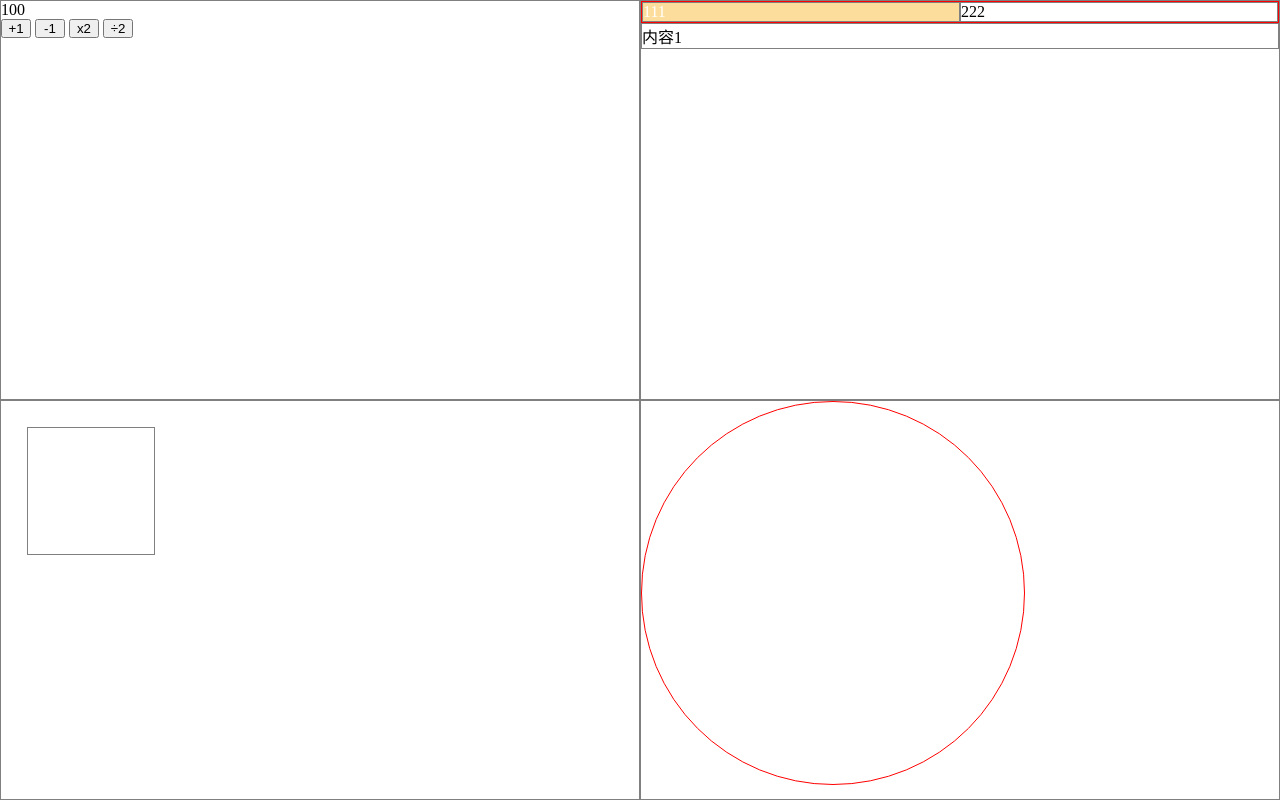
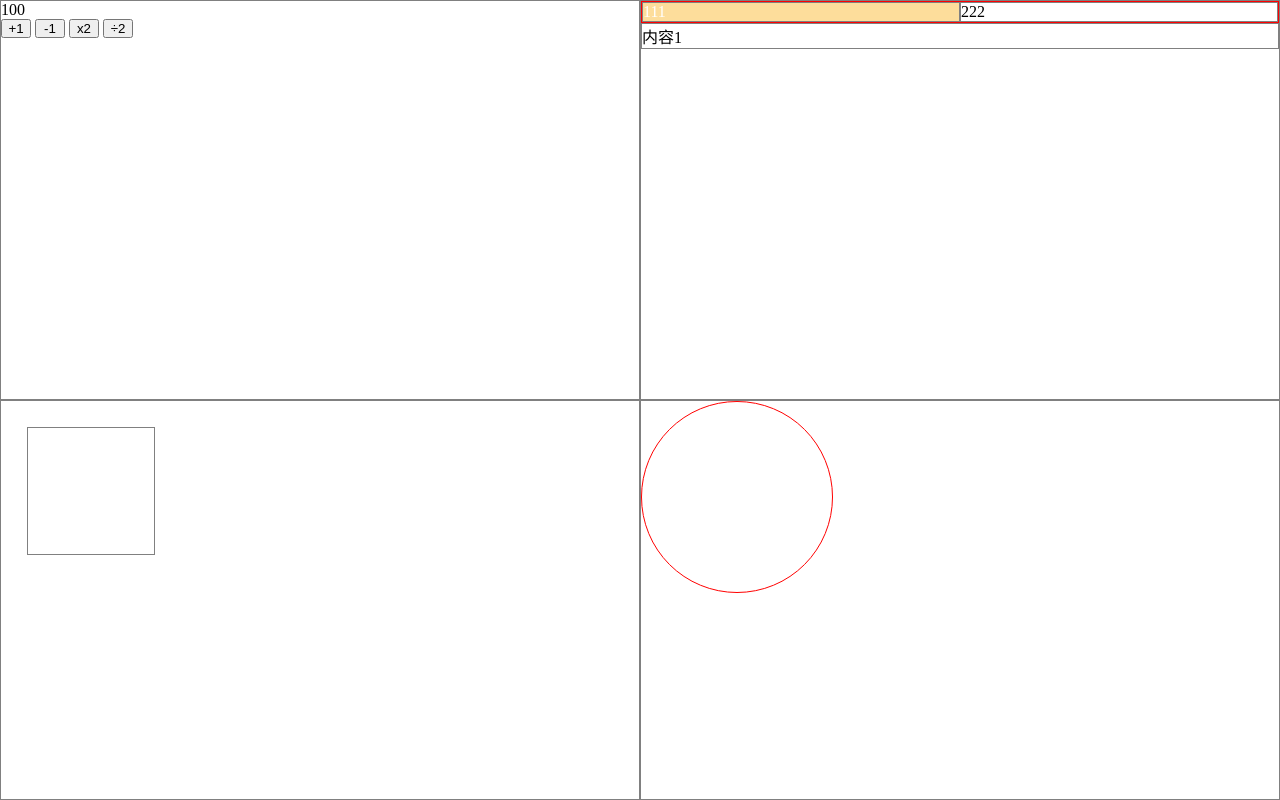
Before and after one commit to anecky/mvc-1, a website with bundled scripts: page src/index.html in a window 1280 px wide. Built offline with nearby package versions, Linux system fonts and the light colour scheme.

Commit message:
更改圆大小

```diff
--- a/src/app4.css
+++ b/src/app4.css
@@ -11,8 +11,8 @@
 }
 
 #app4 .circle {
-    width: 30vw;
-    height: 30vw;
+    width: 15vw;
+    height: 15vw;
     border-radius: 50%;
     border: 1px solid red;
 }
```
